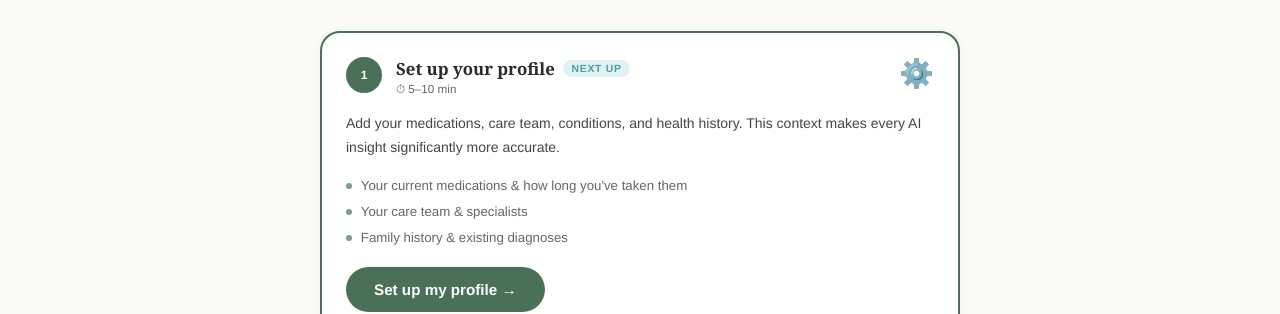
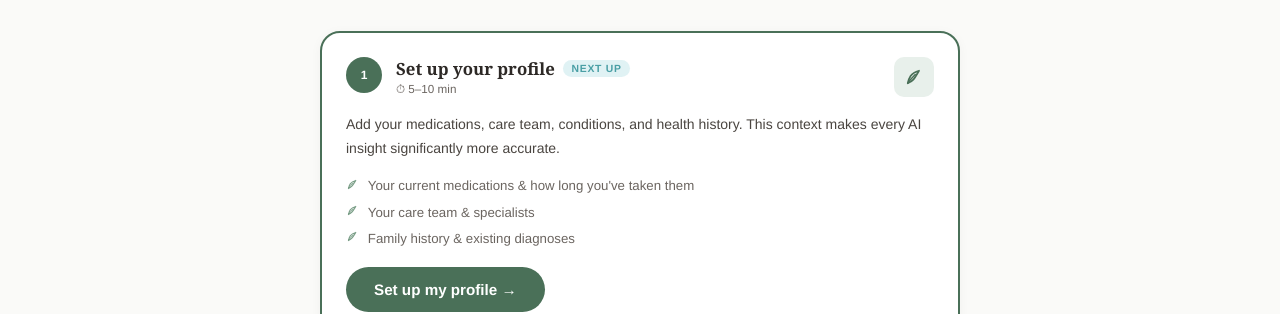
Before and after one commit to tiffanykbuettner-lab/care-compass-landing, a React (Vite) app: page /welcome in a window 1280 px wide. Shown: the part 401-715 px from the top of the page. Built offline with nearby package versions, Linux system fonts and the light colour scheme.

Commit message:
welcome sage icons

```diff
--- a/src/CareCompassWelcome.jsx
+++ b/src/CareCompassWelcome.jsx
@@ -1,4 +1,5 @@
 import React, { useEffect } from "react";
+import { Icon } from "./SageIcons";
 
 const SAGE        = "#7a9e87";
 const SAGE_LIGHT  = "#e8f0eb";
@@ -27,7 +28,7 @@ const flag = {
 const STEPS = [
   {
     num: 1,
-    icon: "⚙️",
+    iconName: "leaf",
     title: "Set up your profile",
     desc: "Add your medications, care team, conditions, and health history. This context makes every AI insight significantly more accurate.",
     details: [
@@ -44,7 +45,7 @@ const STEPS = [
   },
   {
     num: 2,
-    icon: "🧭",
+    iconName: "compass",
     title: "Take the assessment",
     desc: "A comprehensive symptom map across every body system. AI surfaces patterns, suggests which specialists to see, and generates questions for your doctor.",
     details: [
@@ -61,7 +62,7 @@ const STEPS = [
   },
   {
     num: 3,
-    icon: "📋",
+    iconName: "pulse",
     title: "Start tracking daily",
     desc: "Log how you feel in real time — symptoms, food, sleep, medications, and activity. The more you track, the sharper your patterns become.",
     details: [
@@ -183,7 +184,7 @@ export default function CareCompassWelcome() {
                       boxShadow: st === "active" ? `0 0 0 4px ${SAGE_LIGHT}` : "none",
                     }}>
                       {st === "done"
-                        ? <svg width="12" height="12" viewBox="0 0 16 16" fill="none"><path d="M3 8.5l3.5 3.5 6-7" stroke="#fff" strokeWidth="2.2" strokeLinecap="round" strokeLinejoin="round"/></svg>
+                        ? <Icon name="check" size={12} color="#fff" />
                         : <span style={{ fontSize: "0.72rem", fontWeight: 700, color: st === "active" ? "#fff" : "#bbb" }}>{step.num}</span>
                       }
                     </div>
@@ -219,7 +220,7 @@ export default function CareCompassWelcome() {
                     <div style={s.cardTopLeft}>
                       <div style={{ ...s.numBadge, background: isActive || isDone ? SAGE_DARK : "#e0dbd5" }}>
                         {isDone
-                          ? <svg width="14" height="14" viewBox="0 0 16 16" fill="none"><path d="M3 8.5l3.5 3.5 6-7" stroke="#fff" strokeWidth="2.2" strokeLinecap="round" strokeLinejoin="round"/></svg>
+                          ? <Icon name="check" size={14} color="#fff" />
                           : <span style={{ fontSize: "0.75rem", fontWeight: 700, color: isActive ? "#fff" : "#bbb" }}>{step.num}</span>
                         }
                       </div>
@@ -232,7 +233,13 @@ export default function CareCompassWelcome() {
                         <p style={s.cardTime}>⏱ {step.time}</p>
                       </div>
                     </div>
-                    <span style={{ fontSize: "1.75rem", flexShrink: 0 }}>{step.icon}</span>
+                    <div style={{
+                      width: 40, height: 40, borderRadius: "0.625rem", flexShrink: 0,
+                      background: isActive ? SAGE_LIGHT : isDone ? SAGE_LIGHT : "#efefec",
+                      display: "flex", alignItems: "center", justifyContent: "center",
+                    }}>
+                      <Icon name={step.iconName} size={20} color={isActive || isDone ? SAGE_DARK : "#bbb"} />
+                    </div>
                   </div>
 
                   {/* Expanded content for active + done */}
@@ -242,7 +249,7 @@ export default function CareCompassWelcome() {
                       <ul style={s.detailList}>
                         {step.details.map(d => (
                           <li key={d} style={s.detailItem}>
-                            <div style={s.dot}/>
+                            <Icon name="leaf" size={13} color={SAGE} style={{ flexShrink: 0, marginTop: "0.1rem" }} />
                             <span style={s.detailText}>{d}</span>
                           </li>
                         ))}
```
